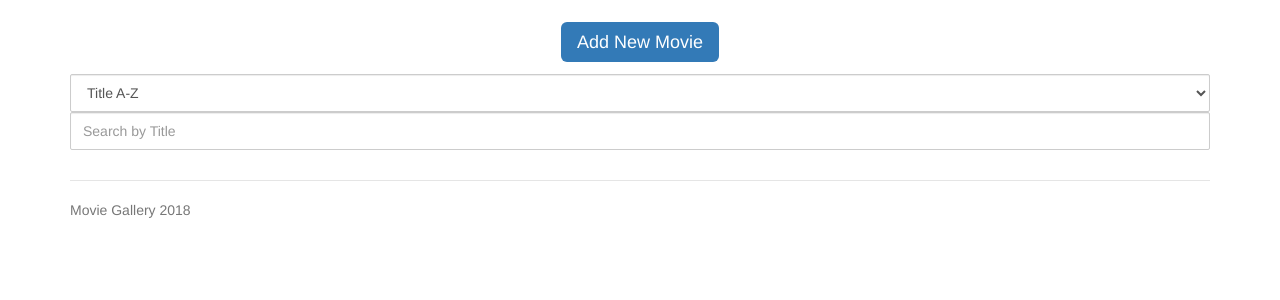
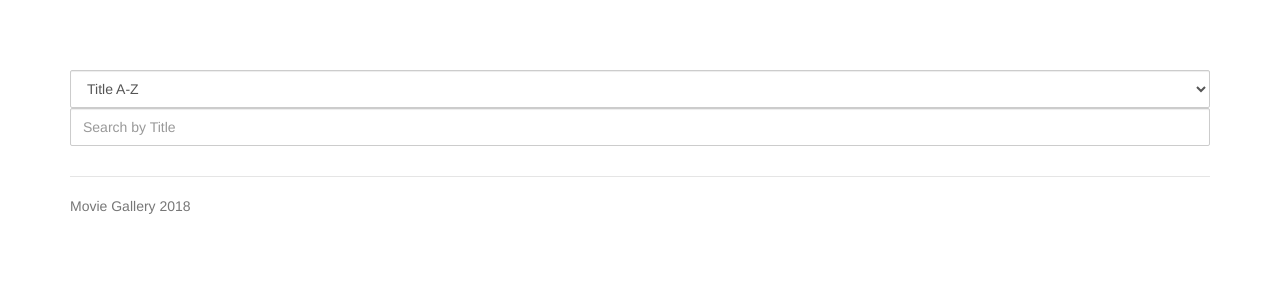
Before and after one commit to davgibbs/movies-spa, a Django app: page / in a window 1280 px wide. Shown: the part 71-371 px from the top of the page. Run offline with Django 3.2, Linux system fonts and the light colour scheme; data that the repository does not hold is empty; some libraries are stand-ins or nearby versions.

Commit message:
Hide buttons rather than disable when not logged in

```diff
--- a/apps/movies/static/movies/css/app.css
+++ b/apps/movies/static/movies/css/app.css
@@ -56,12 +56,6 @@ h3 {
     display: none;
 }
 
-
-.disabled {
-    cursor: default;
-    pointer-events: none;
-}
-
 /* Login Page */
 
 .login-form {
--- a/apps/movies/static/movies/partials/movie-view.html
+++ b/apps/movies/static/movies/partials/movie-view.html
@@ -35,7 +35,7 @@
             <tr>
                 <td>
                     <a class="btn btn-info" href="#!/movies">Back</a>
-                    <a class="btn btn-primary" ui-sref="editMovie({id:movie.id})" ng-class="!loggedIn ? 'disabled' : ''">Edit</a>
+                    <a class="btn btn-primary" ui-sref="editMovie({id:movie.id})" ng-show="loggedIn">Edit</a>
                 </td>
                 <td>&nbsp;</td>
             </tr>
--- a/apps/movies/static/movies/partials/movies.html
+++ b/apps/movies/static/movies/partials/movies.html
@@ -1,5 +1,5 @@
 <div class="centre_text">
-    <a ui-sref="newMovie" class="btn-primary btn-lg nodecoration" ng-class="!loggedIn ? 'disabled' : ''">Add New Movie</a>
+    <a ui-sref="newMovie" class="btn-primary btn-lg nodecoration" ng-show="loggedIn">Add New Movie</a>
     <br>
     <br>
     <select class="form-control" ng-model="selectedOrder" ng-options="option.type for option in order_by_options track by option.id"></select>
@@ -13,7 +13,7 @@
                 <p><span uib-rating ng-model="movie.rating" read-only="true" aria-labelledby="default-rating" for="movie-rating"></span></p>
                 <p>
                     <a class="btn btn-small btn-info" href="#!/movies/[[movie.id]]/view">Read more</a>
-                    <a class="btn btn-danger" ng-class="!loggedIn ? 'disabled' : ''" ng-click="deleteMovie(movie)">Delete</a>
+                    <a class="btn btn-danger" ng-show="loggedIn" ng-click="deleteMovie(movie)">Delete</a>
                 </p>
             </div>
         </div>
```
